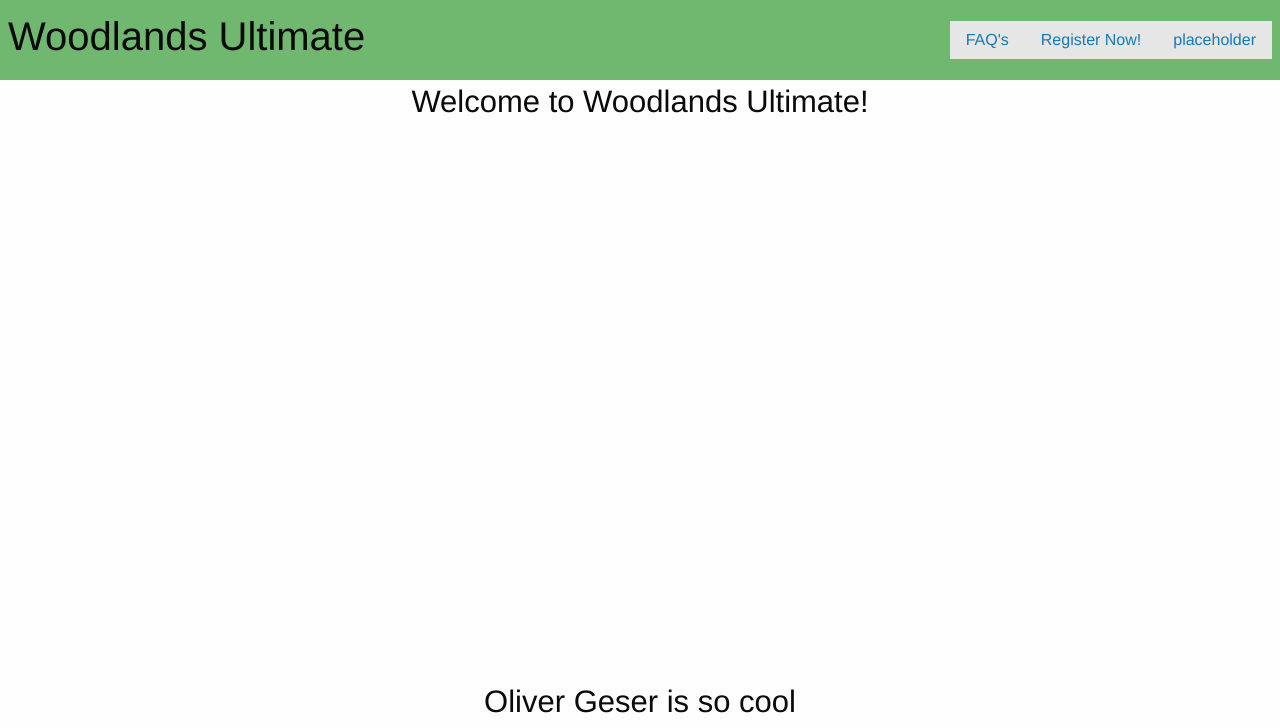
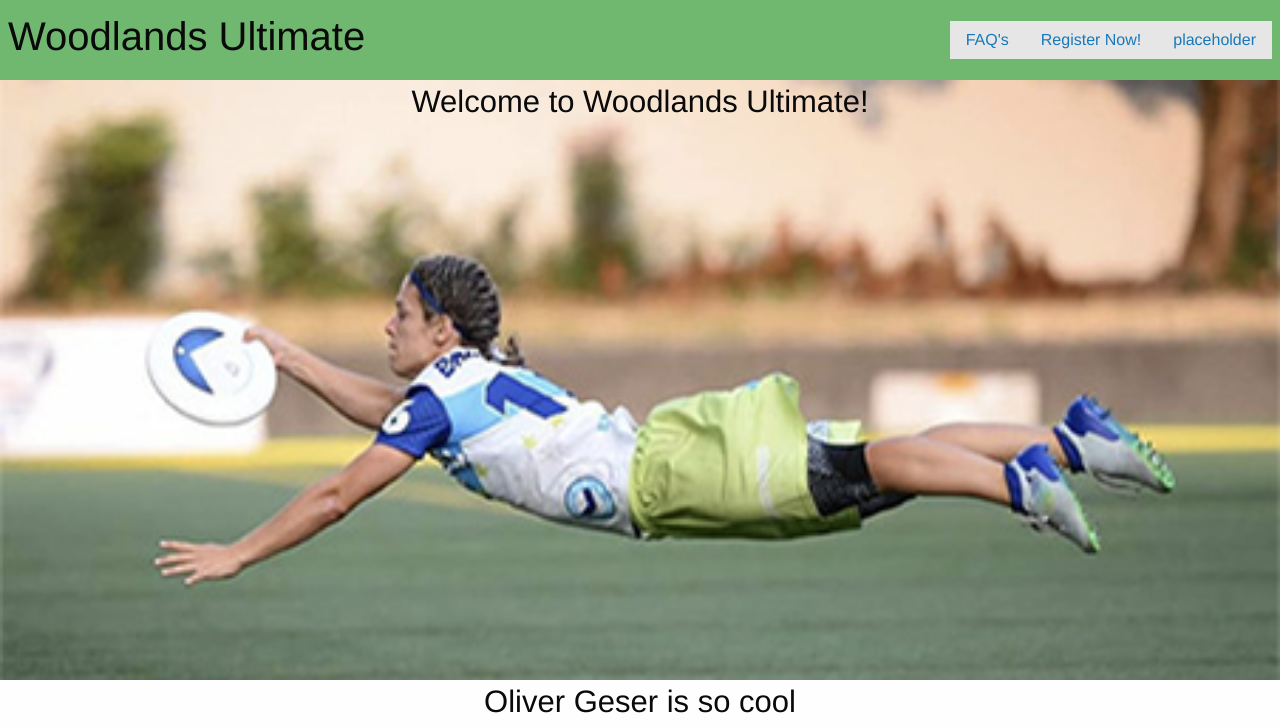
Before and after one commit to jambrose0/woodlands-ultimate, a plain HTML site: page index.html in a window 1280 px wide. Shown: the top 728 px of the page. Drawn offline with nearby package versions, Linux system fonts and the light colour scheme.

Commit message:
new hero img

```diff
--- a/css/app.css
+++ b/css/app.css
@@ -6,7 +6,7 @@
 }
 
 .hero {
-  background-image: url("./assets/imgs/hero.png");
+  background-image: url("../assets/imgs/hero.png");
   height: 600px;
   background-size: cover;
   background-position: center;
```
